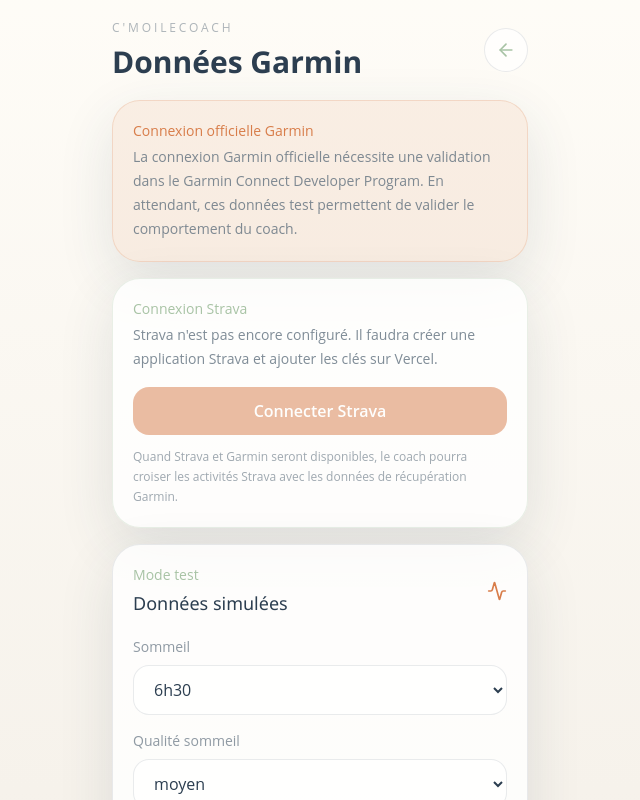
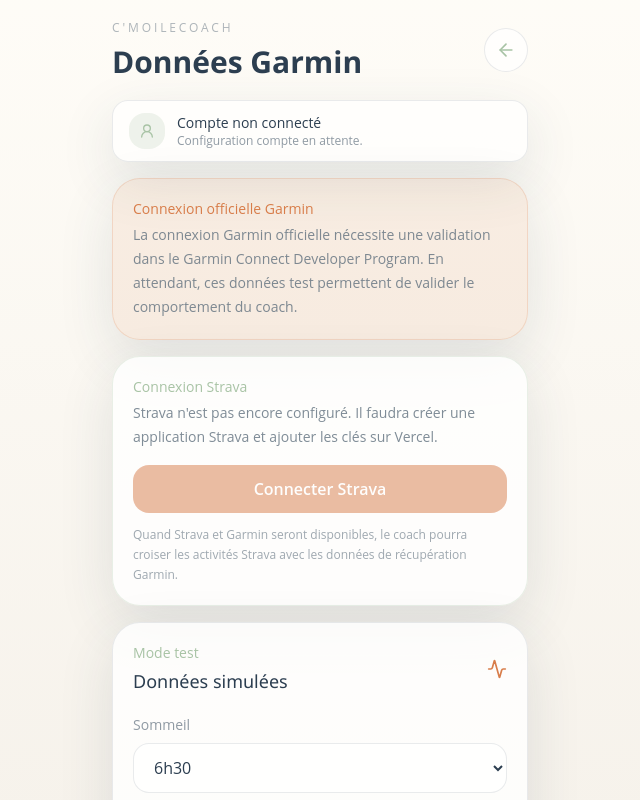
Before and after one commit to Remimomo/cmoi-le-coach, a Next.js app: page /garmin in a window 1280 px wide. Shown: the top 800 px of the page, without its empty margins (320-960 px from the left). Built offline with nearby package versions, Linux system fonts and the light colour scheme; no server answers.

Commit message:
Ajout statut compte connecté

```diff
--- a/app/garmin/page.tsx
+++ b/app/garmin/page.tsx
@@ -15,6 +15,7 @@
   trainingLoadOptions,
   type GarminMockData
 } from "@/lib/garminMock";
+import { AccountStatus } from "@/components/AccountStatus";
 
 function option(value: string) {
   return (
@@ -73,6 +74,8 @@
           <ArrowLeft className="h-5 w-5 text-moss" />
         </Link>
       </header>
+
+      <AccountStatus />
 
       <section className="mb-4 rounded-[28px] border border-ember/20 bg-ember/10 p-5 shadow-soft">
         <p className="mb-1 text-sm font-medium text-ember">Connexion officielle Garmin</p>
--- a/app/page.tsx
+++ b/app/page.tsx
@@ -36,6 +36,7 @@
   type GarminMockData
 } from "@/lib/garminMock";
 import { buildUserMemory } from "@/lib/userMemory";
+import { AccountStatus } from "@/components/AccountStatus";
 
 type ChatMessage = {
   role: "user" | "coach";
@@ -401,6 +402,8 @@
         </Link>
       </div>
 
+      <AccountStatus />
+
       <section className="mb-4 rounded-[28px] border border-moss/30 bg-gradient-to-br from-white to-ink-850 p-5 shadow-soft backdrop-blur">
         <p className="mb-2 text-sm text-moss">Synthèse de forme</p>
         <h2 className="text-xl font-medium text-night">{activeSummary.status}</h2>
--- a/app/profil/page.tsx
+++ b/app/profil/page.tsx
@@ -7,6 +7,7 @@
   levelOptions,
   type UserProfile
 } from "@/lib/coachEngine";
+import { AccountStatus } from "@/components/AccountStatus";
 
 const initialProfile: UserProfile = {
   firstName: "",
@@ -52,6 +53,8 @@
           <ArrowLeft className="h-5 w-5 text-moss" />
         </Link>
       </header>
+
+      <AccountStatus />
 
       <section className="rounded-[28px] border border-night/10 bg-white/80 p-5 shadow-soft">
         <div className="mb-5 flex items-center justify-between">
@@ -117,7 +120,7 @@
           </label>
 
           <p className="rounded-2xl bg-moss/10 px-4 py-3 text-sm leading-6 text-mist/72">
-            Sauvegarde automatique sur cet appareil. Reviens à l’accueil pour générer un programme adapté.
+            Sauvegarde automatique sur cet appareil. La synchronisation avec ton compte sera ajoutée dans la prochaine étape.
           </p>
         </div>
       </section>
--- /dev/null
+++ b/components/AccountStatus.tsx
@@ -0,0 +1,41 @@
+"use client";
+
+import Link from "next/link";
+import { UserRound } from "lucide-react";
+import { useEffect, useState } from "react";
+
+type AuthUser = {
+  email?: string;
+};
+
+export function AccountStatus() {
+  const [email, setEmail] = useState<string | null>(null);
+  const [isConfigured, setIsConfigured] = useState(false);
+
+  useEffect(() => {
+    fetch("/api/auth/session")
+      .then((response) => response.json())
+      .then((data) => {
+        setIsConfigured(Boolean(data.configured));
+        setEmail((data.user as AuthUser | null)?.email ?? null);
+      })
+      .catch(() => {
+        setIsConfigured(false);
+        setEmail(null);
+      });
+  }, []);
+
+  return (
+    <Link href="/compte" className="mb-4 flex items-center gap-3 rounded-2xl border border-night/10 bg-white/70 px-4 py-3 text-sm shadow-soft">
+      <span className="flex h-9 w-9 shrink-0 items-center justify-center rounded-2xl bg-moss/20 text-moss">
+        <UserRound className="h-4 w-4" />
+      </span>
+      <span className="min-w-0">
+        <span className="block font-medium text-night">{email ? "Compte connecté" : "Compte non connecté"}</span>
+        <span className="block truncate text-xs text-mist/70">
+          {email ?? (isConfigured ? "Connecte-toi pour préparer la synchronisation." : "Configuration compte en attente.")}
+        </span>
+      </span>
+    </Link>
+  );
+}
```
